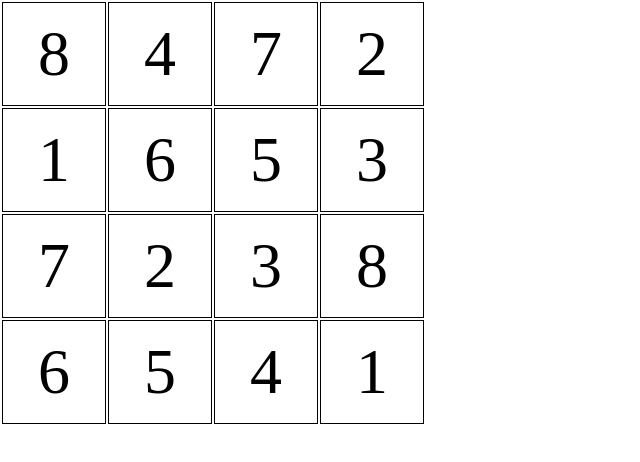
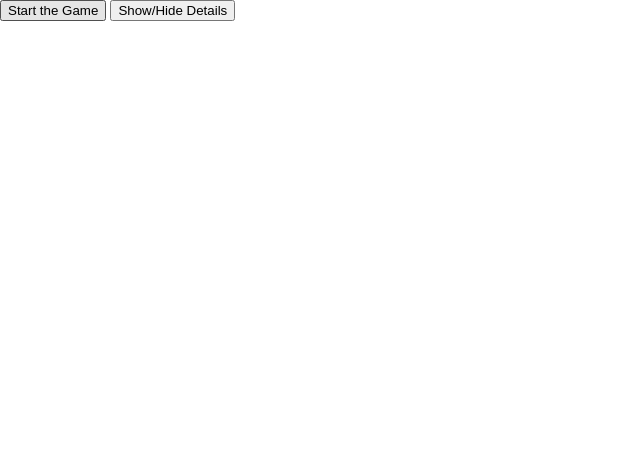
Before and after one commit to iShinta/CS329EWEB-HWK10, a plain HTML site: page index.html in a window 1280 px wide. Shown: the whole page, without its empty margins (0-640 px from the left). Drawn offline with nearby package versions, Linux system fonts and the light colour scheme.

Commit message:
Button is fading

```diff
--- a/index.html
+++ b/index.html
@@ -4,26 +4,21 @@
 <head>
   <meta charset="utf-8" />
   <title>Memory Game</title>
-  <meta name="author" content="mtho">
+  <meta name="author" content="mtho" />
   <link rel="stylesheet" type="text/css" href="style.css" />
   <script src="https://ajax.googleapis.com/ajax/libs/jquery/1.12.4/jquery.min.js"></script>
   <script src="logic.js"></script>
 </head>
 
 <body>
-  <table>
-    <tr align = "center">
-      <td> 8 </td><td> 4 </td><td> 7 </td><td> 2 </td>
-    </tr>
-    <tr align = "center">
-      <td> 1 </td><td> 6 </td><td> 5 </td><td> 3 </td>
-    </tr>
-    <tr align = "center">
-      <td> 7 </td><td> 2 </td><td> 3 </td><td> 8 </td>
-    </tr>
-    <tr align = "center">
-      <td> 6 </td><td> 5 </td><td> 4 </td><td> 1 </td>
-    </tr>
-  </table>
+  <form name="dimension">
+		<input name="startgame" type="button" onclick="drawboard();" value="Start the Game" />
+		<input name="details" type="button" onclick="detailSwitch()" value="Show/Hide Details" />
+
+		<div id="board" style="margin-top: 20px;">
+		</div>
+	</form>
+  <div id="board">
+  </div>
 </body>
 </html>
--- a/logic.js
+++ b/logic.js
@@ -0,0 +1,30 @@
+var gameArray = [1, 1, 2, 2, 3, 3, 4, 4, 5, 5, 6, 6, 7, 7, 8, 8];
+
+function drawboard(){
+  res = ("<table border = \"1\">");
+  for(var i = 0; i < 4; i++){
+    res += ("<tr>");
+    for(var j = 0; j < 4; j++){
+      res += ("<td style=\"margin: 0px; padding: 0px; height: 100px; width: 100px; text-align: center;\">");
+
+
+      //res += ("<a style=\"font-size: 3em;\" id=\"" + i + j + "\" title=\"\" href=\"#\" onclick=\"clicon(" + i.toString() + j.toString() + ");\">");
+      //res += ("<img style=\"width: 100px; height: 100px;\" src=\"" + formatVal(toArrayVal(i.toString() + j.toString())) + ".jpeg\" />");
+      //res += ("</a>");
+
+      res += ("<input type=\"button\" style=\"font-size: 1em; height: 100px; width: 100px; background-color: white;\" id=\"b" + i + j + "\" title=\"\" onclick=\"clicon(this.id);\" value=\"\" />");
+
+      res += ("</td>");
+    }
+    res += ("</tr>");
+  }
+  res += ("</table>");
+
+  document.getElementById("board").innerHTML = res;
+}
+
+function clicon(cell){
+  val = parseInt(cell.charAt(1))*4 + parseInt(cell.charAt(2));
+  document.getElementById(cell).value = gameArray[val];
+  $("#" + cell).fadeOut(3000);
+}
```
